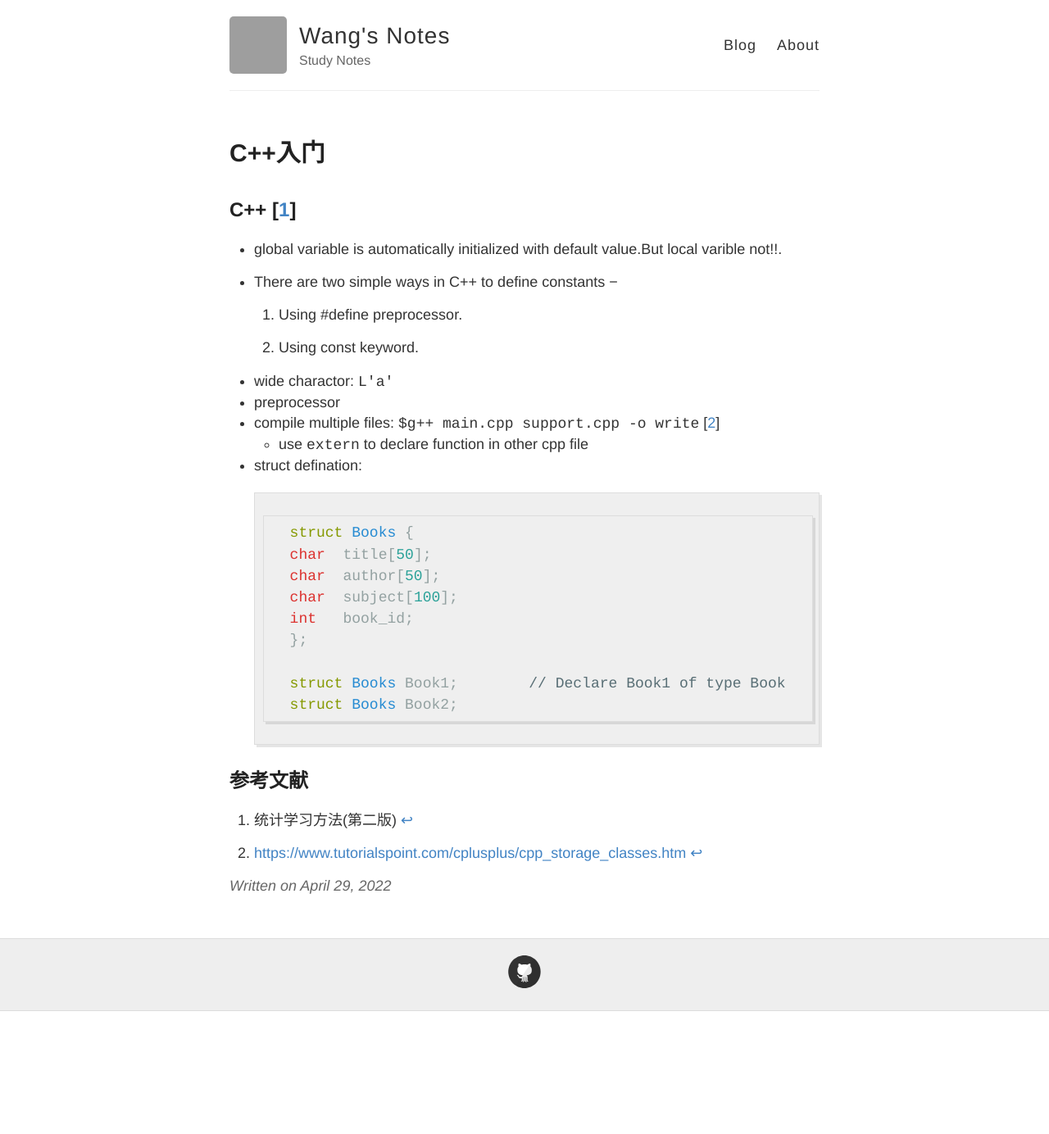
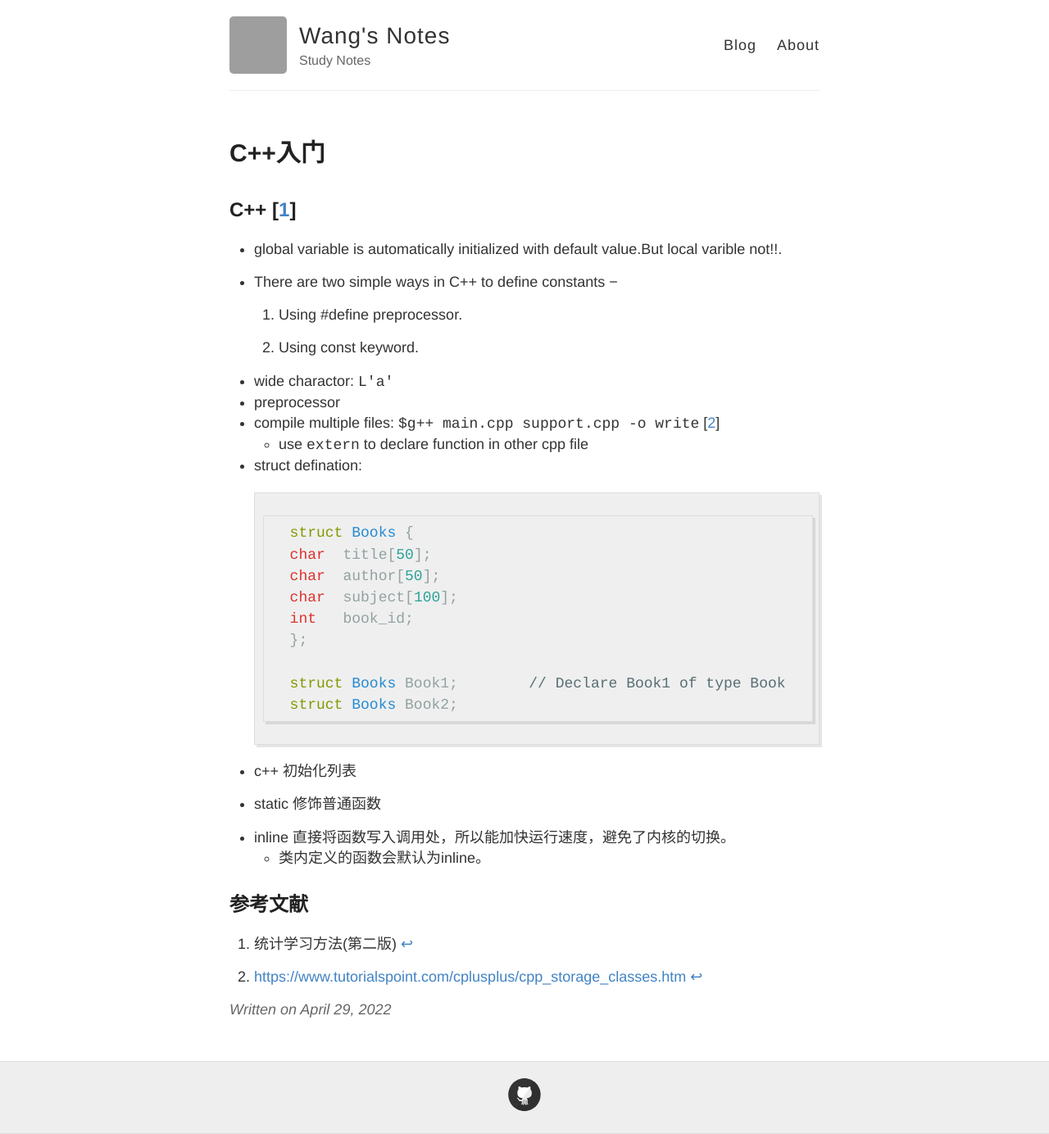
Before and after one commit to WangHexie/notes, a Jekyll site: the page built from _posts/machine-learning/2022-4-29-c-plus-plus.md, in a window 1280 px wide. Shown: the whole page at 82% size. Built offline with Jekyll 4.4.1, drawn with Linux system fonts in a browser that asks for light colours; comment, search, counter and statistics services are not loaded; before the commit the page ends 1234 px from its top, so only the background shows below that; grey boxes are pictures that could not be loaded.

Commit message:
[post] c++

````diff
--- a/_posts/machine-learning/2022-4-29-c-plus-plus.md
+++ b/_posts/machine-learning/2022-4-29-c-plus-plus.md
@@ -29,6 +29,14 @@ title: C++入门
     struct Books Book2;
   ```
 
+* c++ 初始化列表
+
+* static 修饰普通函数
+
+* inline  直接将函数写入调用处，所以能加快运行速度，避免了内核的切换。
+  * 类内定义的函数会默认为inline。
+
+
 ## 参考文献
 
 [^1]: 统计学习方法(第二版)
````
